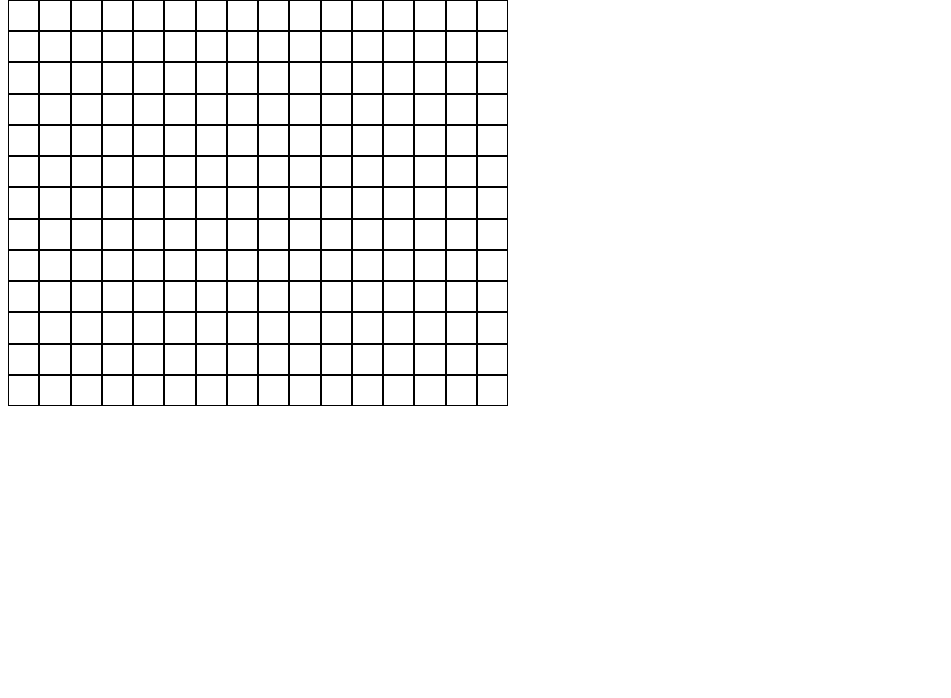
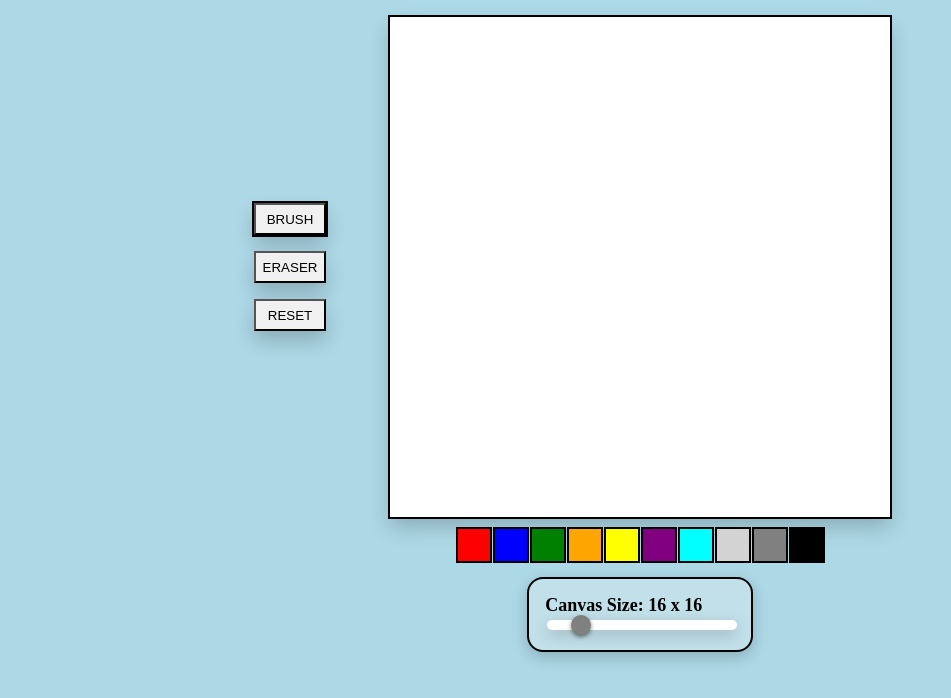
Before and after one commit to jcsoutherland/Etch-a-sketch, a plain HTML site: page index.html in a window 1280 px wide. Shown: the part 102-800 px from the top of the page, without its empty margins (0-951 px from the left). Drawn offline with Linux system fonts and the light colour scheme.

Commit message:
Added tool buttons, color palette, canvas resizer, color memory.

```diff
--- a/index.html
+++ b/index.html
@@ -9,6 +9,33 @@
     <title>Etch-a-Sketch</title>
   </head>
   <body>
-    <div class="grid-container"></div>
+    <h1 class="title">Etcha-a-Sketch</h1>
+    <div class="overall-container">
+      <div class="button-container">
+        <button id="brush">BRUSH</button>
+        <button id="eraser">ERASER</button>
+        <button id="reset">RESET</button>
+      </div>
+      <div class="grid-container"></div>
+      <div class="placeholder"></div>
+    </div>
+    <div class="color-container"></div>
+    <div class="slide-container">
+      <label
+        class="size-label"
+        for="myRange"
+        style="font-weight: 700; font-size: 18px"
+        >Canvas Size: 16 x 16
+      </label>
+      <input
+        type="range"
+        min="8"
+        max="64"
+        value="16"
+        class="slider"
+        id="myRange"
+        step="8"
+      />
+    </div>
   </body>
 </html>
--- a/script.js
+++ b/script.js
@@ -1,9 +1,111 @@
 const gridContainer = document.querySelector('.grid-container')
-gridContainer.getElementsByClassName.gridTemplateColumns = 'repeat(16, 1fr)'
-gridContainer.getElementsByClassName.gridTemplateRows = 'repeat(16, 1fr)'
-const gridSize = 16
-for (let i = 0; i < gridSize * gridSize; i++) {
-  let gridBlock = document.createElement('div')
-  gridBlock.className = 'grid-block'
-  gridContainer.appendChild(gridBlock)
+gridContainer.style.gridTemplateColumns = 'repeat(16, 1fr)'
+gridContainer.style.gridTemplateRows = 'repeat(16, 1fr)'
+
+const sizeLabel = document.querySelector('.size-label')
+const slider = document.querySelector('.slider')
+
+const singleGridDrawHandler = (e) => {
+  e.target.style.backgroundColor = brushColor
 }
+
+const gridDrawHandler = (e) => {
+  if (mouseDown === 1) {
+    e.target.style.backgroundColor = brushColor
+  }
+}
+
+let gridSize = 16
+const makeGrid = (size) => {
+  for (let i = 0; i < size * size; i++) {
+    let gridBlock = document.createElement('div')
+    gridBlock.className = 'grid-block'
+    gridBlock.addEventListener('mouseover', gridDrawHandler)
+    gridBlock.addEventListener('click', singleGridDrawHandler)
+    gridContainer.appendChild(gridBlock)
+  }
+}
+
+makeGrid(gridSize)
+const valChangeHandler = (e) => {
+  let sliderValue = e.target.value
+  sizeLabel.innerHTML = `Canvas Size: ${sliderValue} x ${sliderValue}`
+  gridContainer.innerHTML = ''
+  makeGrid(sliderValue)
+  gridContainer.style.gridTemplateColumns = `repeat(${sliderValue}, 1fr)`
+  gridContainer.style.gridTemplateRows = `repeat(${sliderValue}, 1fr)`
+}
+
+slider.addEventListener('change', valChangeHandler)
+
+let brushColor = 'black'
+let lastBrushColor = 'black'
+var mouseDown = 0
+document.body.onmousedown = function () {
+  mouseDown = 1
+}
+document.body.onmouseup = function () {
+  mouseDown = 0
+}
+
+const brushBtn = document.querySelector('#brush')
+brushBtn.style.outline = '2px solid black'
+const eraserBtn = document.querySelector('#eraser')
+const resetBtn = document.querySelector('#reset')
+
+brushBtn.addEventListener('click', () => {
+  brushColor = lastBrushColor
+  brushBtn.style.backgroundColor = 'lightgray'
+  eraserBtn.style.backgroundColor = 'rgb(240, 240, 240)'
+  resetBtn.style.backgroundColor = 'rgb(240, 240, 240)'
+})
+
+eraserBtn.addEventListener('click', () => {
+  lastBrushColor = brushColor
+  brushColor = 'white'
+  eraserBtn.style.backgroundColor = 'lightgray'
+  brushBtn.style.backgroundColor = 'rgb(240, 240, 240)'
+  resetBtn.style.backgroundColor = 'rgb(240, 240, 240)'
+})
+
+resetBtn.addEventListener('click', () => {
+  const nodes = gridContainer.childNodes
+  nodes.forEach((node) => (node.style.backgroundColor = 'white'))
+  brushColor = 'black'
+  brushBtn.style.outline = '2px solid black'
+  brushBtn.style.backgroundColor = 'rgb(240, 240, 240)'
+  eraserBtn.style.backgroundColor = 'rgb(240, 240, 240)'
+})
+
+const colorHandler = (e) => {
+  brushColor = e.target.style.backgroundColor
+  brushBtn.style.outline = `2px solid ${brushColor}`
+  brushBtn.style.backgroundColor = 'lightgray'
+  eraserBtn.style.backgroundColor = 'rgb(240, 240, 240)'
+  resetBtn.style.backgroundColor = 'rgb(240, 240, 240)'
+}
+
+const colorArray = [
+  'red',
+  'blue',
+  'green',
+  'orange',
+  'yellow',
+  'purple',
+  'cyan',
+  'lightgray',
+  'gray',
+  'black',
+]
+
+//Color Code
+const colorContainer = document.querySelector('.color-container')
+for (let i = 0; i < 10; i++) {
+  let colorDiv = document.createElement('div')
+  colorDiv.className = 'color-div'
+  colorDiv.id = i
+  colorDiv.style.backgroundColor = colorArray[i]
+  colorDiv.style.cursor = 'pointer'
+  colorDiv.addEventListener('click', colorHandler)
+  colorContainer.appendChild(colorDiv)
+}
--- a/styles.css
+++ b/styles.css
@@ -1,12 +1,98 @@
+body {
+  background-color: lightblue;
+  /*background-image: url('etchBG.jpeg');*/
+}
+
+.overall-container {
+  display: flex;
+}
+
 .grid-container {
+  margin: 0px 64px;
   width: 500px;
   height: 500px;
   display: grid;
   grid-auto-flow: column;
-  grid-template-columns: repeat(16, 1fr);
-  grid-template-rows: repeat(16, 1fr);
+  outline: 2px solid black;
+  box-shadow: 0 10px 20px rgba(0, 0, 0, 0.2);
+  flex: 0 0 auto;
+}
+
+.placeholder {
+  flex: 1;
 }
 
 .grid-block {
-  border: 1px solid black;
+  background-color: white;
 }
+
+.title {
+  text-align: center;
+  font-size: 48px;
+}
+
+.button-container {
+  display: flex;
+  flex-direction: column;
+  justify-content: center;
+  align-items: flex-end;
+  flex: 1;
+  gap: 16px;
+}
+
+button {
+  height: 32px;
+  width: 72px;
+  background-color: rgb(240, 240, 240);
+  box-shadow: 0 10px 20px rgba(0, 0, 0, 0.2);
+  cursor: pointer;
+}
+
+.slide-container {
+  width: 15%;
+  margin: 16px auto;
+  background-color: rgb(240, 240, 240, 0.3);
+
+  border: 2px solid black;
+  box-shadow: 0 5px 15px rgba(0, 0, 0, 0.2);
+  padding: 16px;
+  border-radius: 16px;
+}
+
+.slider {
+  -webkit-appearance: none;
+  appearance: none;
+  width: 100%;
+  height: 10px;
+  background: white;
+  border-radius: 8px;
+  outline: none;
+  opacity: 1;
+  -webkit-transition: 0.2s;
+  transition: opacity 0.2s;
+  box-shadow: 0 5px 15px rgba(0, 0, 0, 0.2);
+}
+
+.slider::-webkit-slider-thumb {
+  -webkit-appearance: none;
+  appearance: none;
+  width: 20px;
+  height: 20px;
+  background: gray;
+  box-shadow: 0 2px 4px rgba(0, 0, 0, 0.5);
+  border-radius: 100%;
+  cursor: pointer;
+}
+
+.color-container {
+  display: flex;
+  justify-content: center;
+  margin: 12px;
+  gap: 5px;
+}
+
+.color-div {
+  width: 32px;
+  height: 32px;
+  outline: 2px solid black;
+}
```
Also changed, not shown: 1 other file.
